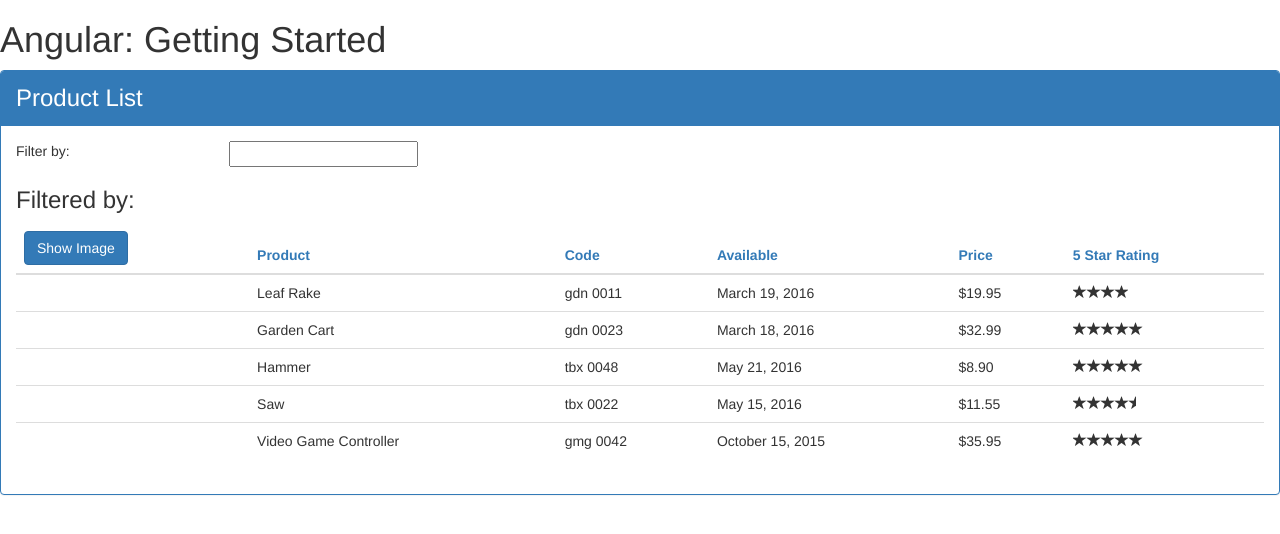
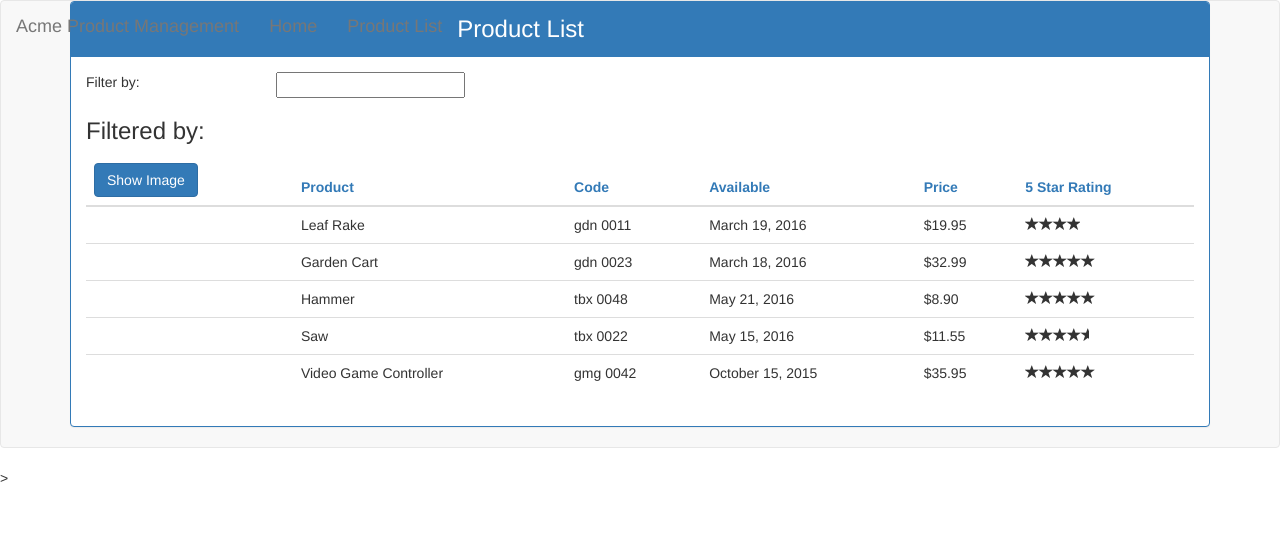
Before and after one commit to MarcLongoria/APM, an Angular app: page /products in a window 1280 px wide. Shown: the top 534 px of the page. Built offline with nearby package versions, Linux system fonts and the light colour scheme.

Commit message:
routing section

```diff
--- a/src/app/app.component.html
+++ b/src/app/app.component.html
@@ -1,7 +1,13 @@
 <!--The whole content below can be removed with the new code.-->
 <div>
-  <h1>
-    {{pageTitle}}
-  </h1>
-  <pm-products></pm-products>
+  <nav class='navbar navbar-default'>
+    <div class='container-fluid'>
+      <a class='navbar-brand'>{{pageTitle}}</a>
+      <ul class='nav navbar-nav'>
+        <li><a [routerLink]="['/welcome']">Home</a></li>
+        <li><a [routerLink]="['/products']">Product List</a></li>
+      </ul>
+      <div class='container'><router-outlet></router-outlet></div>
+    </div>
+  </nav>>
 </div>
--- a/src/app/app.component.ts
+++ b/src/app/app.component.ts
@@ -6,5 +6,5 @@ import { Component } from '@angular/core';
   styleUrls: ['./app.component.css']
 })
 export class AppComponent {
-  pageTitle = 'Angular: Getting Started';
+  pageTitle = 'Acme Product Management';
 }
--- a/src/app/app.module.ts
+++ b/src/app/app.module.ts
@@ -1,6 +1,7 @@
 import { BrowserModule } from '@angular/platform-browser';
 import { NgModule } from '@angular/core';
 import { FormsModule} from '@angular/forms';
+import { RouterModule} from '@angular/router';
 
 import { AppComponent } from './app.component';
 import { ProductListComponent } from './products/product-list.component';
@@ -18,7 +19,8 @@ import { WelcomeComponent } from './home/welcome.component';
     AppComponent, ProductListComponent, StarComponent, ConvertToSpace, ProductDetailComponent, WelcomeComponent
   ],
   imports: [
-    BrowserModule, FormsModule, HttpClientModule
+    BrowserModule, FormsModule, HttpClientModule, RouterModule.forRoot([{path: 'products', component: ProductListComponent}, {path: 'products/:id', component: ProductDetailComponent},
+  {path: 'welcome', component: WelcomeComponent},{path: '', redirectTo: 'welcome', pathMatch: 'full'},{path: '**', redirectTo: 'welcome', pathMatch: 'full'}])
   ],
   providers: [ProductService],
   bootstrap: [AppComponent]
--- a/src/app/products/product-list.component.ts
+++ b/src/app/products/product-list.component.ts
@@ -4,7 +4,6 @@ import { ProductService } from './product.service';
 import { Observable } from 'rxjs/Observable';
 
 @Component({
-    selector: 'pm-products',
     templateUrl: './product-list.component.html',
     styleUrls: ['./product-list.component.css']
 })
```
